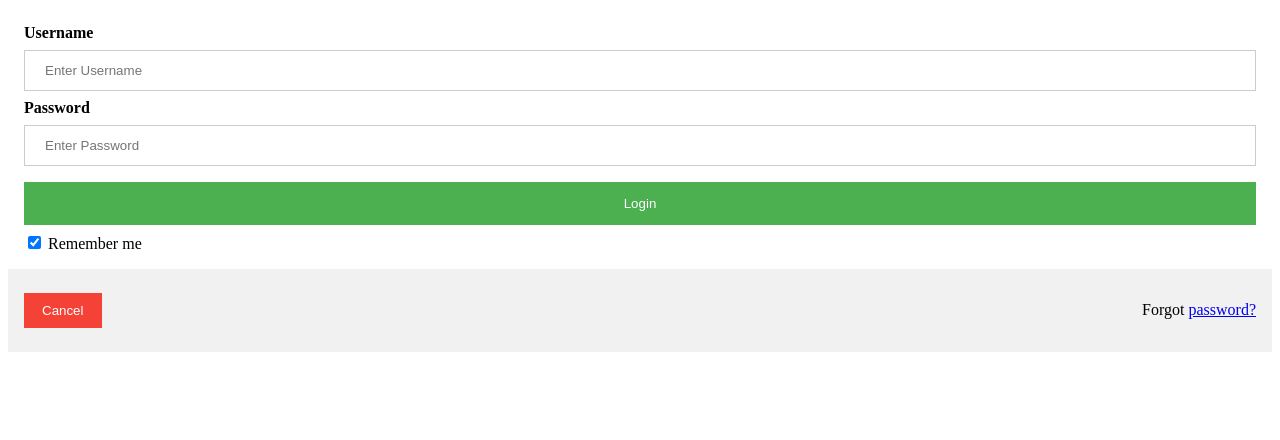
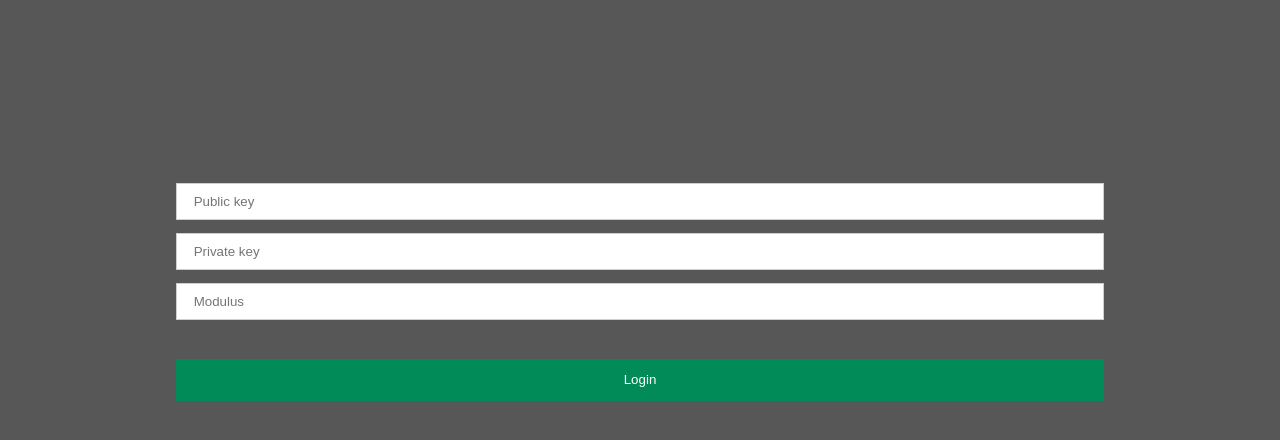
Before and after one commit to rvn160030/ChatClient, an Angular app: page /login in a window 1280 px wide. Shown: the top 440 px of the page. Built offline with nearby package versions, Linux system fonts and the light colour scheme.

Commit message:
Change login UI and add requested fields

```diff
--- a/src/app/login/login.component.css
+++ b/src/app/login/login.component.css
@@ -1,71 +1,45 @@
-/* Bordered form */
 form {
     border: 3px solid #f1f1f1;
 }
 
-/* Full-width inputs */
-input[type=text], input[type=password] {
+input[type=text],
+input[type=password] {
     width: 100%;
-    padding: 12px 20px;
-    margin: 8px 0;
-    display: inline-block;
-    border: 1px solid #ccc;
+    padding: .75em 1.25em;
+    margin: .5em 0;
+    border: .063em solid #cecece;
     box-sizing: border-box;
 }
 
-/* Set a style for all buttons */
 button {
-    background-color: #4CAF50;
+    background-color: #008b58;
     color: white;
-    padding: 14px 20px;
-    margin: 8px 0;
+    padding: 1em 1em;
     border: none;
-    cursor: pointer;
     width: 100%;
 }
 
-/* Add a hover effect for buttons */
 button:hover {
-    opacity: 0.8;
+    opacity: .8;
+    cursor: pointer;
 }
 
-/* Extra style for the cancel button (red) */
-.cancelbtn {
-    width: auto;
-    padding: 10px 18px;
-    background-color: #f44336;
+.container {
+    padding: 1em;
 }
 
-/* Center the avatar image inside this container */
-.imgcontainer {
-    text-align: center;
-    margin: 24px 0 12px 0;
+.box {
+    padding-left: 10em;
+    padding-right: 10em;
+    padding-top: 10em;
+    padding-bottom: 29em;
 }
 
-/* Avatar image */
-img.avatar {
-    width: 40%;
-    border-radius: 50%;
+body {
+    margin: 0 !important;
+    background-color: #585757 !important;
+    width: 100% !important;
+    position: fixed;
+    top: 0;
+    left: 0;
 }
-
-/* Add padding to containers */
-.container {
-    padding: 16px;
-}
-
-/* The "Forgot password" text */
-span.psw {
-    float: right;
-    padding-top: 16px;
-}
-
-/* Change styles for span and cancel button on extra small screens */
-@media screen and (max-width: 300px) {
-    span.psw {
-        display: block;
-        float: none;
-    }
-    .cancelbtn {
-        width: 100%;
-    }
-}
--- a/src/app/login/login.component.html
+++ b/src/app/login/login.component.html
@@ -1,22 +1,30 @@
-<ng-container>
-  <div class="container">
-    <label for="uname"><b>Username</b></label>
-    <input type="text" placeholder="Enter Username" name="uname" required>
+<!DOCTYPE html>
+<html>
+<script type="text/javascript">
+  window.global = window;
+</script>
 
-    <label for="psw"><b>Password</b></label>
-    <input type="password" placeholder="Enter Password" name="psw" required>
+<head>
+  <meta name="viewport" content="width=device-width, initial-scale=1.0">
+</head>
 
-    <a href="/conversation">
-    <button type="submit">
-        Login
-      </button><router-outlet></router-outlet></a>
-    <label>
-      <input type="checkbox" checked="checked" name="remember"> Remember me
-    </label>
+<body>
+  <div class="box">
+    <div class="container">
+      <input type="text" placeholder="Public key" required>
+      <input type="password" placeholder="Private key" required>
+      <input type="text" placeholder="Modulus" required>
+    </div>
+
+    <div class="container">
+      <a href="/conversation">
+        <button type="submit">
+          Login
+        </button>
+        <router-outlet></router-outlet>
+      </a>
+    </div>
   </div>
+</body>
 
-  <div class="container" style="background-color:#f1f1f1">
-    <button type="button" class="cancelbtn">Cancel</button>
-    <span class="psw">Forgot <a href="#">password?</a></span>
-  </div>
-</ng-container>
+</html>
```
